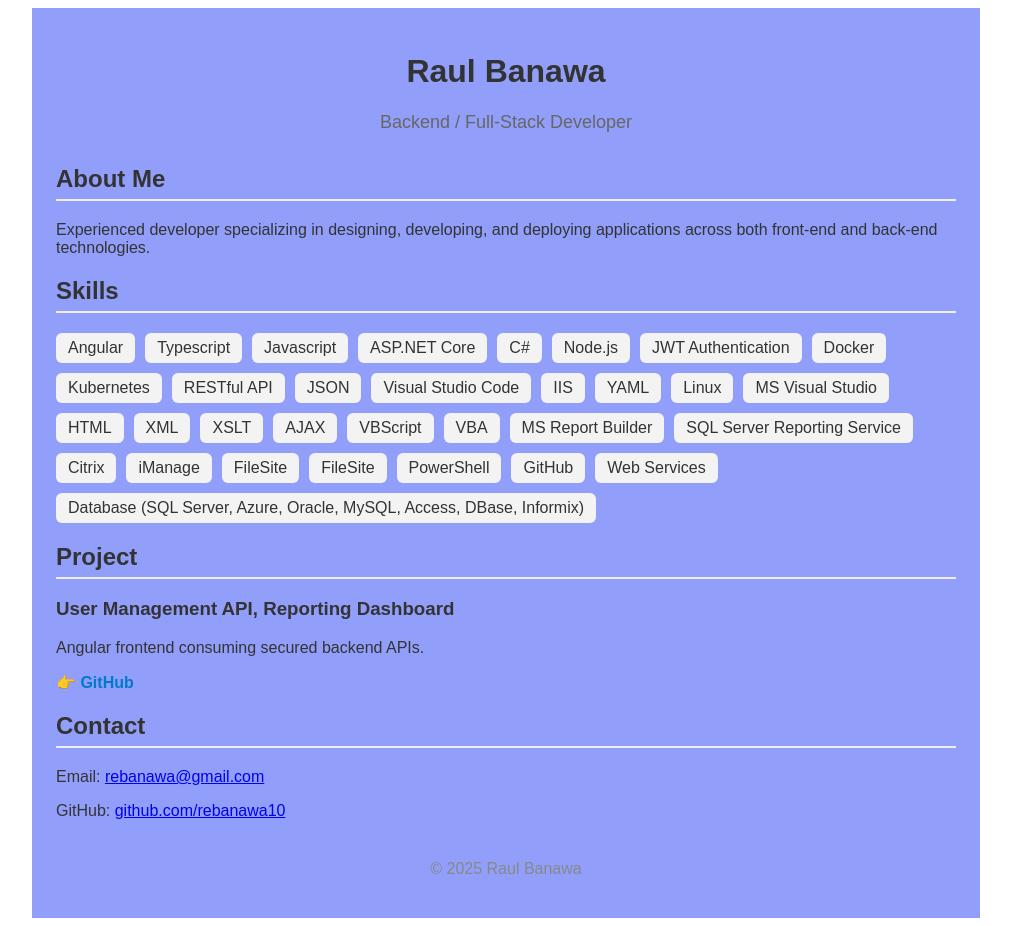
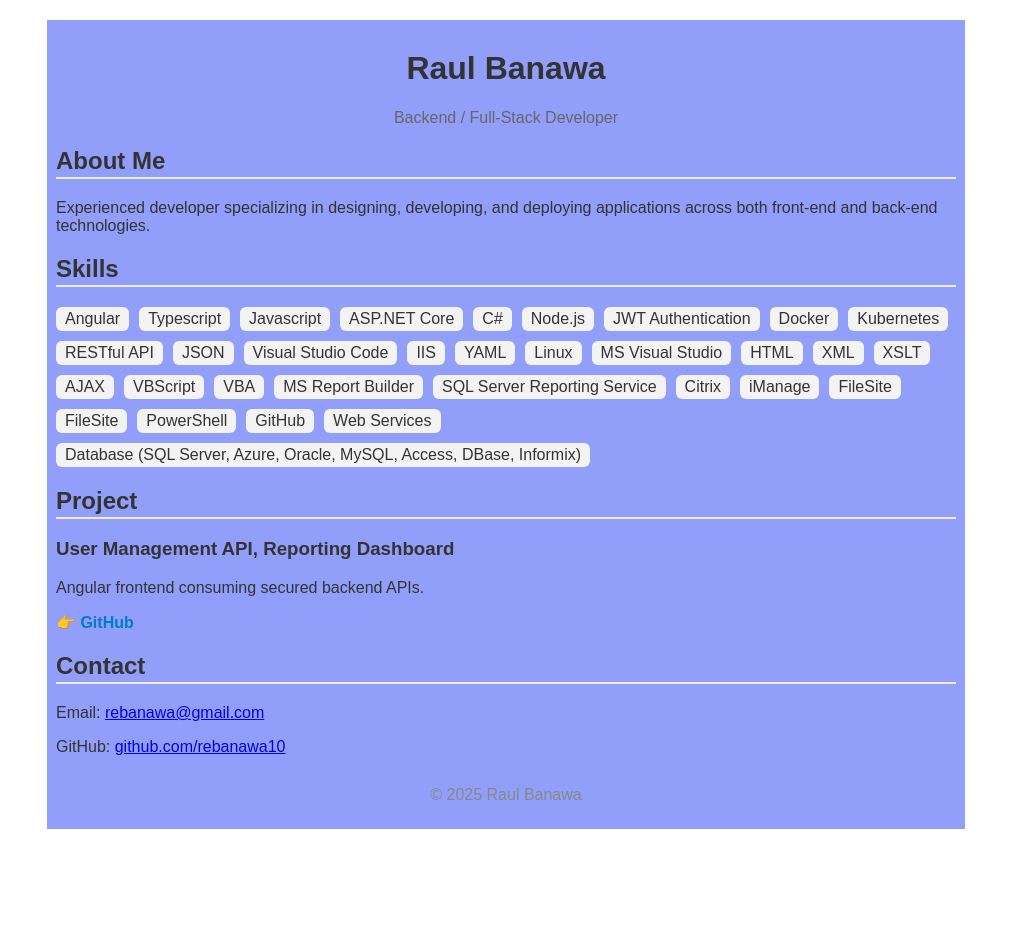
Before and after one commit to rebanawa10-lab/angular-portfolio, an Angular app: page / in a window 1280 px wide. Shown: the whole page, without its empty margins (134-1145 px from the left). After the commit the page ends 849 px from the top, so only its background shows below. Built offline with nearby package versions, Linux system fonts and the light colour scheme.

Commit message:
202601 07 1634 Push Github updated

```diff
--- a/src/app/app.css
+++ b/src/app/app.css
@@ -1,7 +1,13 @@
+
+:host {
+  display: block;
+  padding: 12px;
+}
+
 .container {
 max-width: 900px;
 margin: auto;
-padding: 24px;
+padding: 9px;
 font-family: Arial, sans-serif;
 color: #333;
 background-color: rgb(145, 159, 250);
@@ -10,19 +16,20 @@ background-color: rgb(145, 159, 250);
 
 header {
 text-align: center;
-margin-bottom: 32px;
+margin-bottom: 20px;
 }
 
 
 .title {
 color: #666;
-font-size: 18px;
+font-size: 16px;
+padding: 0px;
 }
 
 
 h2 {
 border-bottom: 2px solid #eee;
-padding-bottom: 6px;
+padding-bottom: 2px;
 }
 
 
@@ -37,13 +44,13 @@ padding: 0;
 
 .skills li {
 background: #f3f3f3;
-padding: 6px 12px;
+padding: 3px 9px;
 border-radius: 6px;
 }
 
 
 .project {
-margin-bottom: 16px;
+margin-bottom: 12px;
 }
 
 
@@ -55,6 +62,6 @@ text-decoration: none;
 
 footer {
 text-align: center;
-margin-top: 40px;
+margin-top: 30px;
 color: #888;
 }
```
